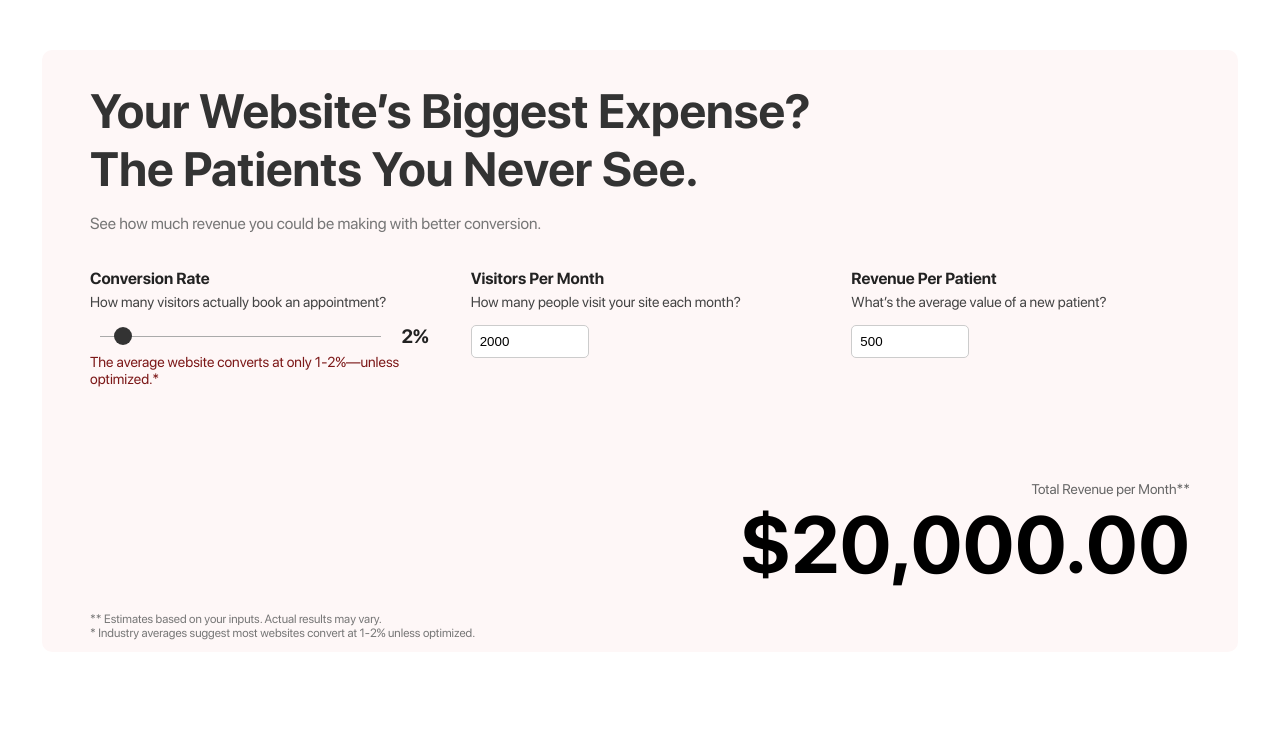
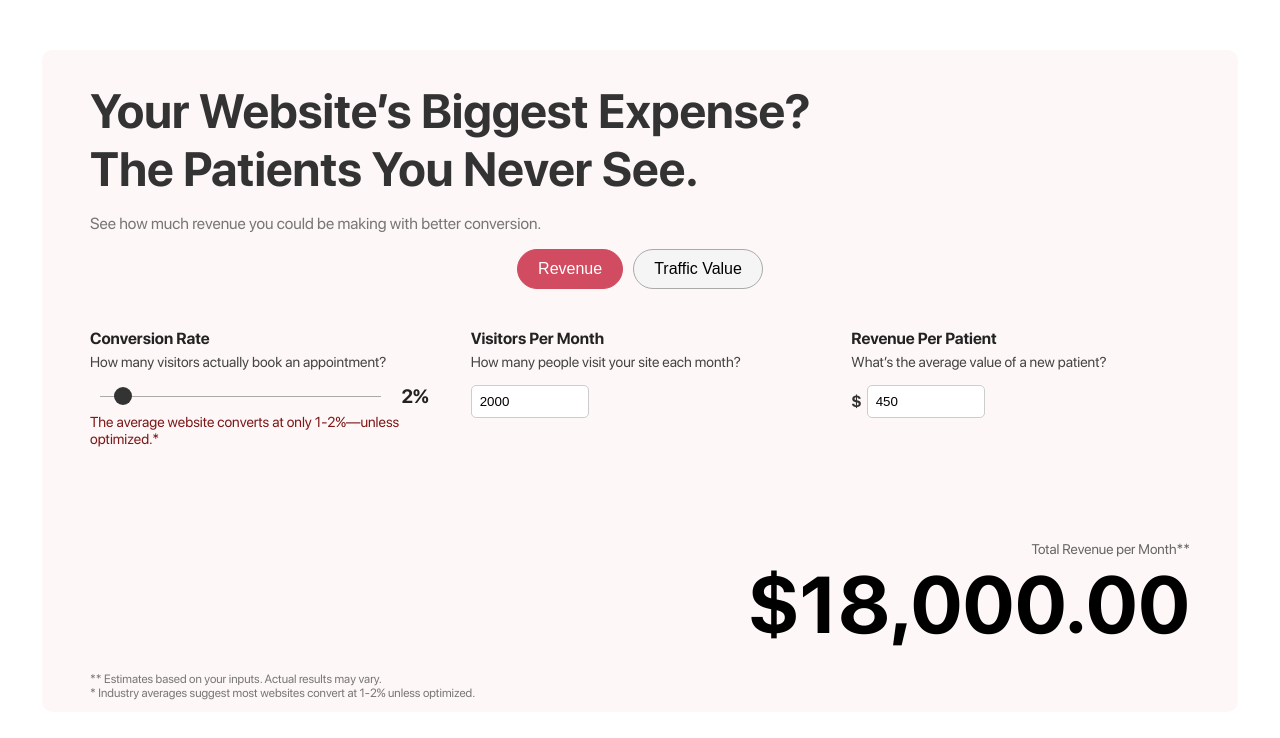
Before and after one commit to tototaba/spa-business-calculator, a React (Vite) app: page / in a window 1280 px wide. Shown: the top 738 px of the page. Built offline with nearby package versions, Linux system fonts and the light colour scheme.

Commit message:
Updated to include traffic calendar

```diff
--- a/src/App.css
+++ b/src/App.css
@@ -244,3 +244,43 @@ input[type="range"]::-moz-range-thumb {
 .note {
   color: rgb(124, 24, 24) !important;
 }
+
+
+.toggle-buttons {
+  display: flex;
+  justify-content: center;
+  gap: 10px;
+  margin-bottom: 20px;
+
+}
+
+.toggle-buttons button {
+  padding: 10px 20px;
+  font-size: 1rem;
+  border: 1px solid #aaa;
+  background: #f5f5f5;
+  cursor: pointer;
+  transition: 0.3s;
+  border-radius: 24px;
+}
+
+.toggle-buttons button.active {
+  background: #d14c61;
+  color: white;
+  border-color: #d14c61;
+}
+
+.cost {
+  color: #d14c61;
+}
+
+.input-prefix {
+  display: flex;
+  align-items: center;
+  gap: 5px;
+}
+
+.input-prefix span {
+  font-weight: bold;
+  color: #333;
+}
--- a/src/App.jsx
+++ b/src/App.jsx
@@ -1,25 +1,61 @@
-import { useState, useEffect, useRef } from "react";
+import { useState, useEffect } from "react";
 import gsap from "gsap";
 import "./App.css";
 
 function App() {
+  // Calculator Mode: 'revenue' (default) or 'traffic'
+  const [mode, setMode] = useState("revenue");
+
+  // Shared Inputs
   const [conversionRate, setConversionRate] = useState(2);
   const [visitors, setVisitors] = useState(2000);
-  const [revenuePerPatient, setRevenuePerPatient] = useState(500);
+
+  // Revenue Calculator Inputs
+  const [revenuePerPatient, setRevenuePerPatient] = useState(450);
   const [animatedRevenue, setAnimatedRevenue] = useState(0);
 
-  const revenueRef = useRef({ value: 0 }); // Store previous animated value
+  // Traffic Value Calculator Inputs
+  const [adCostPerClick, setAdCostPerClick] = useState(3.5);
+  const [animatedAdCost, setAnimatedAdCost] = useState(0);
+  const [animatedEquivalentTraffic, setAnimatedEquivalentTraffic] = useState(0);
 
+  // Calculate Values
   const calculatedRevenue = (conversionRate / 100) * visitors * revenuePerPatient;
+  const calculatedEquivalentTraffic = (visitors * (conversionRate / 100)) / 0.01; // Adjusting for 1% baseline conversion
+  const calculatedAdCost = calculatedEquivalentTraffic * adCostPerClick; // FIXED FORMULA
 
+  // GSAP Animation for Revenue
   useEffect(() => {
-    gsap.to(revenueRef.current, {
+    gsap.to({ value: animatedRevenue }, {
       value: calculatedRevenue,
-      duration: 0.5, // Smooth animation over 0.5 seconds
+      duration: 0.5,
       ease: "power2.out",
-      onUpdate: () => setAnimatedRevenue(revenueRef.current.value),
+      onUpdate: function () {
+        setAnimatedRevenue(this.targets()[0].value);
+      },
     });
   }, [calculatedRevenue]);
+
+  // GSAP Animation for PPC Cost & Equivalent Traffic
+  useEffect(() => {
+    gsap.to({ value: animatedEquivalentTraffic }, {
+      value: calculatedEquivalentTraffic,
+      duration: 0.5,
+      ease: "power2.out",
+      onUpdate: function () {
+        setAnimatedEquivalentTraffic(this.targets()[0].value);
+      },
+    });
+
+    gsap.to({ value: animatedAdCost }, {
+      value: calculatedAdCost,
+      duration: 0.5,
+      ease: "power2.out",
+      onUpdate: function () {
+        setAnimatedAdCost(this.targets()[0].value);
+      },
+    });
+  }, [calculatedAdCost, calculatedEquivalentTraffic]);
 
   return (
     <div className="container">
@@ -29,9 +65,19 @@ function App() {
         <p>See how much revenue you could be making with better conversion.</p>
       </div>
 
-      {/* Calculator & Revenue Display */}
+      {/* Toggle Buttons */}
+      <div className="toggle-buttons">
+        <button className={mode === "revenue" ? "active" : ""} onClick={() => setMode("revenue")}>
+          Revenue
+        </button>
+        <button className={mode === "traffic" ? "active" : ""} onClick={() => setMode("traffic")}>
+          Traffic Value
+        </button>
+      </div>
+
+      {/* Calculator Wrapper */}
       <div className="calculator-wrapper">
-        {/* Input Section */}
+        {/* Shared Inputs */}
         <div className="calculator">
           {/* Conversion Rate */}
           <div className="input-group">
@@ -42,12 +88,13 @@ function App() {
                 type="range"
                 min="1"
                 max="20"
+                step="0.5"
                 value={conversionRate}
                 onChange={(e) => setConversionRate(Number(e.target.value))}
               />
               <span className="slider-value">{conversionRate}%</span>
             </div>
-            <p className="note">The average website converts at only 1-2%—unless optimized.*</p>
+            <p className="note" >The average website converts at only 1-2%—unless optimized.*</p>
           </div>
 
           {/* Visitors Per Month */}
@@ -61,10 +108,13 @@ function App() {
             />
           </div>
 
-          {/* Revenue Per Patient */}
+          {/* Revenue Calculator */}
+          {mode === "revenue" && (
        <div className="input-group">
        <label>Revenue Per Patient</label>
        <p>What’s the average value of a new patient?</p>
+       <div className="input-prefix">
+         <span>$</span>
          <input
            type="number"
            value={revenuePerPatient}
@@ -73,8 +123,30 @@ function App() {
        </div>
      </div>
 
-        {/* Revenue Display */}
+          )}
+
+          {/* Traffic Value Calculator */}
+          {mode === "traffic" && (
+        <div className="input-group">
+        <label>Ad Cost Per Click</label>
+        <p>How much does it cost per click in Google PPC?</p>
+        <div className="input-prefix">
+          <span>$</span>
+          <input
+            type="number"
+            value={adCostPerClick}
+            onChange={(e) => setAdCostPerClick(Number(e.target.value))}
+          />
+        </div>
+      </div>
+
+          )}
+        </div>
+
+        {/* Output Section */}
         <div className="revenue">
+          {mode === "revenue" ? (
+            <>
               <p>Total Revenue per Month**</p>
               <h2>
                 {animatedRevenue.toLocaleString("en-US", {
@@ -82,6 +154,22 @@ function App() {
                   currency: "USD",
                 })}
               </h2>
+            </>
+          ) : (
+            <>
+              <p>Google PPC Ad Cost</p>
+              <h2 className="cost" >
+                {animatedAdCost.toLocaleString("en-US", {
+                  style: "currency",
+                  currency: "USD",
+                })}
+              </h2>
+              <p>Equivalent Organic Traffic</p>
+              <h2>
+                {Math.round(animatedEquivalentTraffic).toLocaleString("en-US")} visitors
+              </h2>
+            </>
+          )}
         </div>
       </div>
 
```
Lines whose indentation alone changed are shown as unchanged.
